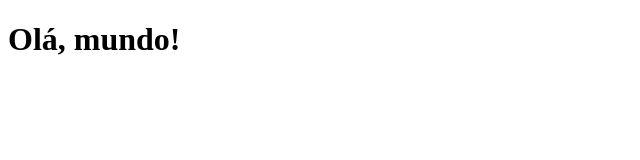
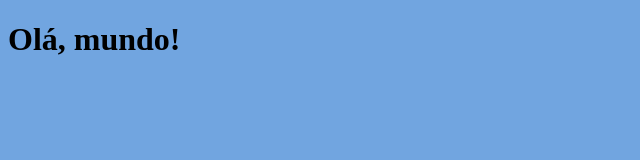
Before and after one commit to Correia-G/teste, a plain HTML site: page index.html in a window 1280 px wide. Shown: the whole page, without its empty margins (0-640 px from the left). Drawn offline with Linux system fonts and the light colour scheme.

Commit message:
Adição estilo CSS

```diff
--- a/index.html
+++ b/index.html
@@ -3,6 +3,7 @@
 <head>
     <meta charset="UTF-8">
     <meta name="viewport" content="width=device-width, initial-scale=1.0">
+    <link rel="stylesheet" href="style.css">
     <title>Teste</title>
 </head>
 <body>
--- /dev/null
+++ b/style.css
@@ -0,0 +1,3 @@
+body{
+    background-color: rgb(113, 165, 224);
+}
```
